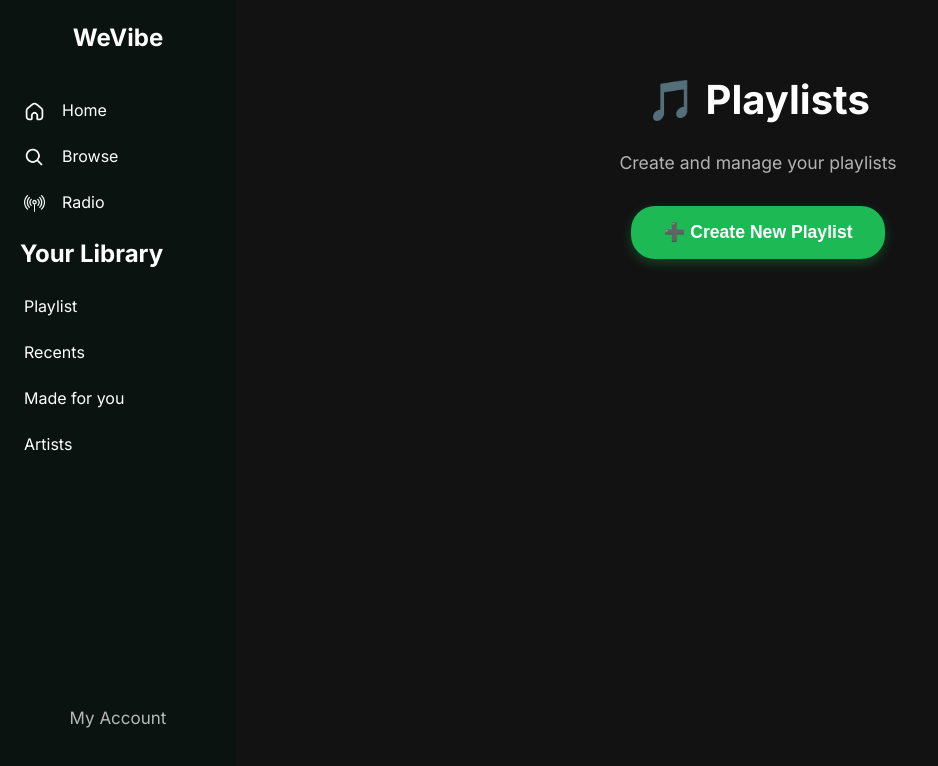
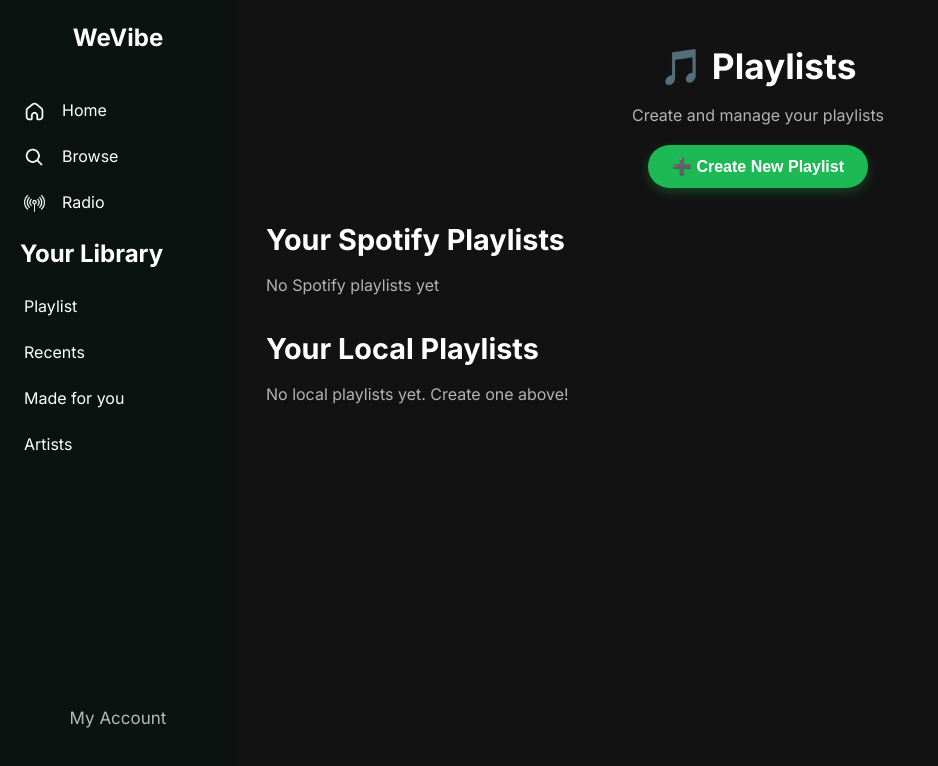
Before and after one commit to ElleBabaran/We-Vibe, a React (Vite) app: page /playlist in a window 1280 px wide. Shown: the top 766 px of the page, without its empty margins (0-938 px from the left). Built offline with nearby package versions, Linux system fonts and the light colour scheme; sample sign-in values are in the browser's storage.

Commit message:
Refactor playlist view to conditionally render sections
Co-authored-by: pamelababaran4 <pamelababaran4@gmail.com>

```diff
--- a/src/Playlist.jsx
+++ b/src/Playlist.jsx
@@ -204,51 +204,7 @@ function Playlist() {
     return `${minutes}:${seconds.padStart(2, '0')}`;
   };
 
-  if (!playlist && !showCreateForm) {
-    return (
-      <div className="home-container">
-        <Sidebar />
-
-        <div className="home-content">
-          <div style={{ textAlign: 'center', padding: '40px' }}>
-            <h1 style={{ fontSize: '2.5rem', marginBottom: '20px', color: '#fff' }}>
-              🎵 Playlists
-            </h1>
-            <p style={{ color: '#b3b3b3', marginBottom: '30px', fontSize: '1.1rem' }}>
-              Create and manage your playlists
-            </p>
-
-            <button
-              onClick={() => setShowCreateForm(true)}
-              style={{
-                padding: '16px 32px',
-                backgroundColor: '#1DB954',
-                color: '#fff',
-                border: 'none',
-                borderRadius: '24px',
-                fontSize: '1.1rem',
-                fontWeight: 'bold',
-                cursor: 'pointer',
-                transition: 'all 0.2s',
-                boxShadow: '0 4px 12px rgba(29, 185, 84, 0.3)',
-              }}
-              onMouseEnter={(e) => {
-                e.currentTarget.style.backgroundColor = '#1ed760';
-                e.currentTarget.style.transform = 'scale(1.05)';
-              }}
-              onMouseLeave={(e) => {
-                e.currentTarget.style.backgroundColor = '#1DB954';
-                e.currentTarget.style.transform = 'scale(1)';
-              }}
-            >
-              ➕ Create New Playlist
-            </button>
-          </div>
-        </div>
-      </div>
-    );
-  }
-
+  // When creating, show dedicated form screen
   if (showCreateForm) {
     return (
       <div className="home-container">
@@ -401,11 +357,46 @@ function Playlist() {
     );
   }
 
+  // else: fall through to main screen
+
   return (
     <div className="home-container">
       <Sidebar />
 
       <div className="home-content">
+        {/* Header + Create button */}
+        <div style={{ textAlign: 'center', padding: '10px 20px 30px' }}>
+          <h1 style={{ fontSize: '2.2rem', marginBottom: '10px', color: '#fff' }}>🎵 Playlists</h1>
+          <p style={{ color: '#b3b3b3', marginBottom: '18px', fontSize: '1rem' }}>
+            Create and manage your playlists
+          </p>
+          <button
+            onClick={() => setShowCreateForm(true)}
+            style={{
+              padding: '12px 24px',
+              backgroundColor: '#1DB954',
+              color: '#fff',
+              border: 'none',
+              borderRadius: '24px',
+              fontSize: '1rem',
+              fontWeight: 'bold',
+              cursor: 'pointer',
+              transition: 'all 0.2s',
+              boxShadow: '0 4px 12px rgba(29, 185, 84, 0.3)',
+            }}
+            onMouseEnter={(e) => {
+              e.currentTarget.style.backgroundColor = '#1ed760';
+              e.currentTarget.style.transform = 'scale(1.05)';
+            }}
+            onMouseLeave={(e) => {
+              e.currentTarget.style.backgroundColor = '#1DB954';
+              e.currentTarget.style.transform = 'scale(1)';
+            }}
+          >
+            ➕ Create New Playlist
+          </button>
+        </div>
+
         {/* Spotify Playlists */}
         <div style={{ marginBottom: '30px' }}>
           <h2 style={{ fontSize: '1.8rem', marginBottom: '12px', color: '#fff' }}>Your Spotify Playlists</h2>
@@ -449,7 +440,8 @@ function Playlist() {
           )}
         </div>
 
-        {/* Playlist Header */}
+        {/* Playlist Header (only when a playlist is selected) */}
+        {playlist && (
         <div style={{
           display: 'flex',
           alignItems: 'flex-end',
@@ -532,8 +524,10 @@ function Playlist() {
             </button>
           </div>
         </div>
+        )}
 
-        {/* Back Button */}
+        {/* Back Button & local actions (only when a playlist is selected) */}
+        {playlist && (
         <div style={{ display: 'flex', gap: '15px', marginBottom: '20px', alignItems: 'center' }}>
           <button
             onClick={() => navigate(-1)}
@@ -628,6 +622,7 @@ function Playlist() {
                 onClick={() => {
                   if (confirm('Delete this playlist? This cannot be undone.')) {
                     deletePlaylist(playlist.id);
+                    setCustomPlaylists(prev => prev.filter(p => p.id !== playlist.id));
                     alert('Playlist deleted');
                     navigate('/playlist');
                   }
@@ -657,9 +652,10 @@ function Playlist() {
             </>
           )}
         </div>
+        )}
 
-        {/* Track List */}
-        {loading ? (
+        {/* Track List (only when a playlist is selected) */}
+        {playlist && (loading ? (
           <p style={{ color: '#b3b3b3' }}>Loading tracks...</p>
         ) : (
           <div style={{ marginBottom: '40px' }}>
@@ -755,7 +751,7 @@ function Playlist() {
               </div>
             ))}
           </div>
-        )}
+        ))}
       </div>
     </div>
   );
```
